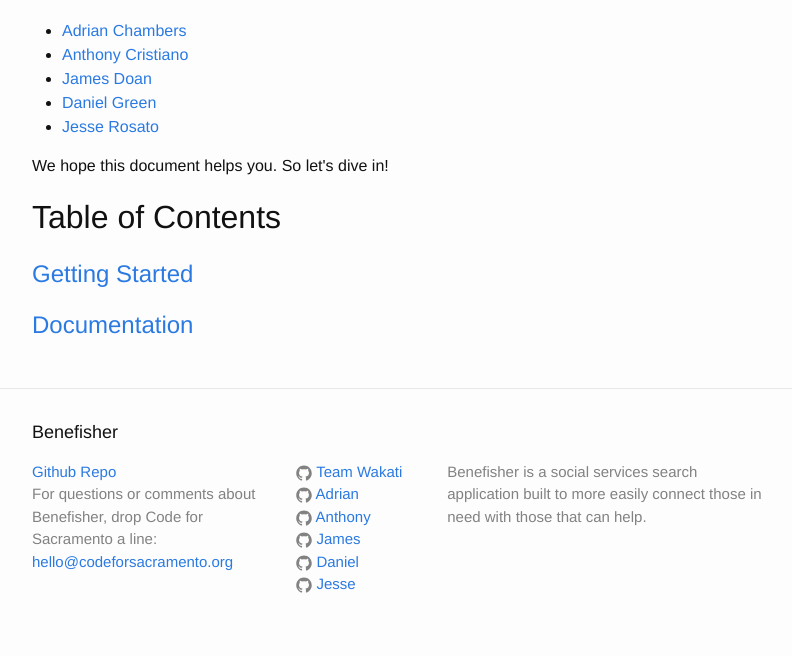
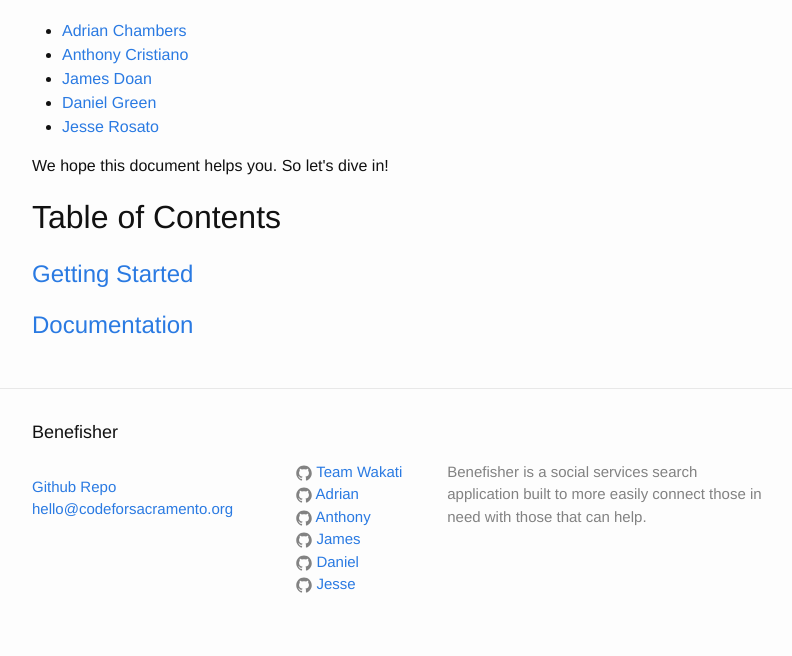
Before and after one commit to code4sac/benefisher, a Jekyll site: the page built from index.html, in a window 1280 px wide. Shown: the part 694-1350 px from the top of the page, without its empty margins (238-1030 px from the left). Built offline with Jekyll 4.4.1, drawn with Linux system fonts in a browser that asks for light colours.

Commit message:
Update footer.html

```diff
--- a/_includes/footer.html
+++ b/_includes/footer.html
@@ -6,8 +6,8 @@
 
     <div class="footer-col-wrapper">
       <div class="footer-col  footer-col-1">
-        <a href="http://github.com/code4sac/benefisher">Github Repo</a><br />
-        For questions or comments about Benefisher, drop Code for Sacramento a line: <a href="mailto:{{ site.email }}">{{ site.email }}</a>
+        <h4></h4><a href="http://github.com/code4sac/benefisher">Github Repo</a></h4>
+        <a href="mailto:{{ site.email }}">{{ site.email }}</a>
       </div>
 
       <div class="footer-col  footer-col-2">
```
